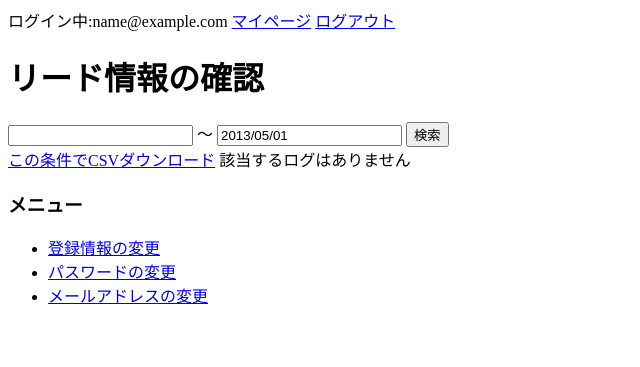
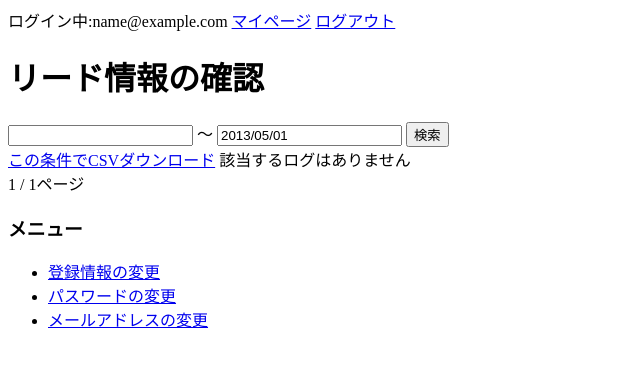
Before and after one commit to ttsarc/pytrdist, a Django app: page /mypage/documents/leads/ in a window 1280 px wide. Shown: the top 367 px of the page, without its empty margins (0-640 px from the left). Run offline with Django 3.2, Linux system fonts and the light colour scheme; the visitor is signed in with stand-in values (Sample User, id 1); data that the repository does not hold is empty; parts of the project's set-up code (start-up, migrations or seed data) failed here and were passed over; some libraries are stand-ins or nearby versions.

Commit message:
add pagination

```diff
--- a/accounts/models.py
+++ b/accounts/models.py
@@ -88,7 +88,7 @@ class MyUser(AbstractBaseUser, PermissionsMixin):
     is_active =        models.BooleanField('有効', default=True)
     is_admin =         models.BooleanField('管理者', default=False)
     is_staff =         models.BooleanField('スタッフ', default=False)
-    customer_company = models.ForeignKey(Company, verbose_name='掲載企業', blank=True, null=True, on_delete=models.SET_NULL, help_text="ここで企業が選択されていると、その名義で資料掲載などが出来るようになります。ミスのないように注意してください。")
+    customer_company = models.ForeignKey(Company, verbose_name='掲載企業', blank=True, null=True, on_delete=models.SET_NULL, help_text="ここで企業が選択されていると、その企業の担当者となります。ミスのないように注意してください。")
     date_joined =      models.DateTimeField('登録日', default=timezone.now, editable=False)
     update_date =      models.DateTimeField('更新日', auto_now=True, editable=False)
 
--- a/documents/views.py
+++ b/documents/views.py
@@ -8,6 +8,7 @@ from django import forms
 from django.shortcuts import redirect, render_to_response, get_object_or_404, get_list_or_404
 from django.http import Http404
 from django.core import signing
+from django.core.paginator import Paginator
 from django.template import RequestContext
 from django.template.loader import render_to_string
 from django.contrib import messages
@@ -15,6 +16,7 @@ from django.contrib.auth.decorators import login_required
 from django.contrib.auth import login
 from django.contrib.sites.models import RequestSite
 from django.contrib.sites.models import Site
+from django.conf import settings
 from django.views.decorators.csrf import csrf_protect
 from django.http import HttpResponse
 from django.utils.timezone import utc, make_naive, get_default_timezone
@@ -326,7 +328,7 @@ def _export_csv(leads):
     return response
 
 @login_required
-def download_log(request, page=0, type='list'):
+def download_log(request, page=1, type='list'):
     _check_customer(request.user)
     user = request.user
     company = user.customer_company
@@ -351,10 +353,12 @@ def download_log(request, page=0, type='list'):
         messages.add_message(request, messages.ERROR, 'まだリード情報はありません')
         return redirect('mypage_home' )
     if type == 'list':
+        paginator = Paginator(leads, settings.LOGS_PER_PAGE)
+        leads_pages = paginator.page(page)
         return render_to_response(
             'documents/download_leads_list.html',
             {
-                'leads' : leads,
+                'leads' : leads_pages,
                 'form'  : form,
             },
             context_instance=RequestContext(request)
--- a/mypage/urls.py
+++ b/mypage/urls.py
@@ -10,9 +10,6 @@ from documents.views import add, edit, edit_index, download_log
 from django.contrib.auth import views as auth_views
 from registration.views import change_email,change_email_done
 urlpatterns = patterns('',
-                       #url(r'^mypage/complete/$',
-                       #    TemplateView.as_view(template_name='registration/activation_complete.html'),
-                       #    name='registration_activation_complete'),
                        url(r'^$', mypage_home, name='mypage_home'),
                        url(r'^profile/edit$', mypage_edit_profile, name='mypage_edit_profile'),
                        url(r'^company/edit$', mypage_edit_company, name='mypage_edit_company'),
@@ -20,35 +17,14 @@ urlpatterns = patterns('',
                        url(r'^documents/edit/(?P<document_id>\d+)/$', edit, name='document_edit'),
                        url(r'^documents/edit/$', edit_index, name='document_edit_index'),
                        url(r'^documents/leads/$', download_log, name='document_leads_index'),
-                       url(r'^documents/leads/(?P<page>\d+)//$', download_log, name='document_leads_paging'),
+                       url(r'^documents/leads/(?P<page>\d+)/$', download_log, name='document_leads_paging'),
                        url(r'^documents/leads/csv/$', download_log, {'type':'csv'}, name='document_leads_csv'),
-                       #url(r'^login/$',
-                       #    auth_views.login,
-                       #    {'template_name': 'registration/login.html'},
-                       #    name='auth_login'),
-                       #url(r'^logout/$',
-                       #    auth_views.logout,
-                       #    {'template_name': 'registration/logout.html'},
-                       #    name='auth_logout'),
                        url(r'^password/change/$',
                            auth_views.password_change,
                            name='auth_password_change'),
                        url(r'^password/change/done/$',
                            auth_views.password_change_done,
                            name='auth_password_change_done'),
-                       #url(r'^password/reset/$',
-                       #    auth_views.password_reset,
-                       #    name='auth_password_reset'),
-                       #url(r'^password/reset/confirm/(?P<uidb36>[0-9A-Za-z]+)-(?P<token>.+)/$',
-                       #    auth_views.password_reset_confirm,
-                       #    name='auth_password_reset_confirm'),
-                       #url(r'^password/reset/complete/$',
-                       #    auth_views.password_reset_complete,
-                       #    name='auth_password_reset_complete'),
-                       #url(r'^password/reset/done/$',
-                       #    auth_views.password_reset_done,
-                       #    name='auth_password_reset_done'),
-                       #change_email
                        url(r'^email/change/send/$',
                            TemplateView.as_view(template_name='registration/change_email_send.html'),
                            name='registration_change_email_send'),
--- a/trwk/settings.py
+++ b/trwk/settings.py
@@ -177,6 +177,10 @@ TEMPLATE_CONTEXT_PROCESSORS = (
     "django.contrib.messages.context_processors.messages",
     'django.core.context_processors.request',
 )
+DOCUMENTS_PER_PAGE = 20
+SEMINAR_PER_PAGE = 20
+LOGS_PER_PAGE = 10
+
 AUTH_USER_MODEL = 'accounts.MyUser'
 AUTH_PROFILE_MODULE = 'accounts.MyUserProfile'
 
--- a/trwk/templates/base_mypage.html
+++ b/trwk/templates/base_mypage.html
@@ -7,12 +7,17 @@
     <li><a href="{% url "registration_change_email"%}">メールアドレスの変更</a></li>
 </ul>
 {% if user.customer_company %}
+<h3>掲載企業メニュー</h3>
 <ul>
     <li><a href="{% url "mypage_edit_company"%}">企業情報の編集</a></li>
-    <li><a href="{% url "document_add"%}">掲載資料の新規作成</a></li>
-    <li><a href="{% url "document_edit_index"%}">掲載資料の編集</a></li>
-    <li><a href="{% url "document_leads_index"%}">リード情報の確認</a></li>
-    <li><a href="{% url "document_leads_csv"%}">CSVダウンロード</a></li>
+    <li><h4>資料</h4>
+        <ul>
+            <li><a href="{% url "document_add"%}">新規追加</a></li>
+            <li><a href="{% url "document_edit_index"%}">編集</a></li>
+            <li><a href="{% url "document_leads_index"%}">リード情報</a></li>
+        </ul>
+    </li>
+    <li><h4>セミナー</h4></li>
 </ul>
 {% endif%}
 {% endblock %}
--- a/trwk/templates/documents/download_leads_list.html
+++ b/trwk/templates/documents/download_leads_list.html
@@ -14,7 +14,7 @@
 </form>
 </div>
 
-<a href="{% url 'document_leads_csv'%}?{{ request.GET.urlencode }}">この条件でCSVダウンロード</a>
+<a href="{% url 'document_leads_csv'%}{% if request.GET.urlencode %}?{{ request.GET.urlencode }}{% endif %}">この条件でCSVダウンロード</a>
 <table>
 {% if not leads %}
 該当するログはありません
@@ -34,15 +34,28 @@
 {% endfor %}
 </table>
 
+<div class="pagination">
+    <span class="step-links">
+        {% if leads.has_previous %}
+            <a href="{% url 'document_leads_paging' page=leads.previous_page_number %}{% if request.GET.urlencode %}?{{ request.GET.urlencode }}{% endif %}">&laquo前のページ</a>
+        {% endif %}
+
+        <span class="current">
+            {{ leads.number }} / {{ leads.paginator.num_pages }}ページ
+        </span>
+
+        {% if leads.has_next %}
+            <a href="{% url 'document_leads_paging' page=leads.next_page_number %}{% if request.GET.urlencode %}?{{ request.GET.urlencode }}{% endif %}">次のページ&raquo</a>
+        {% endif %}
+    </span>
+</div>
+
 <script src="http://ajax.googleapis.com/ajax/libs/jqueryui/1/jquery-ui.min.js"></script>
 <script src="http://ajax.googleapis.com/ajax/libs/jqueryui/1/i18n/jquery.ui.datepicker-ja.min.js"></script>
 <script>
 $(function(){
-    $('#id_start_date,#id_end_date').datepicker({
+    $('#id_start_date, #id_end_date').datepicker({
         firstDay: 1,
-        //showButtonPanel: true,
-        //changeYear: true,
-        //changeMonth: true,
         minDate: new Date(2013, 4-1, 1),
         maxDate: 0
     });
```
Also changed, not shown: accounts/urls.py (+0 -12 lines).
